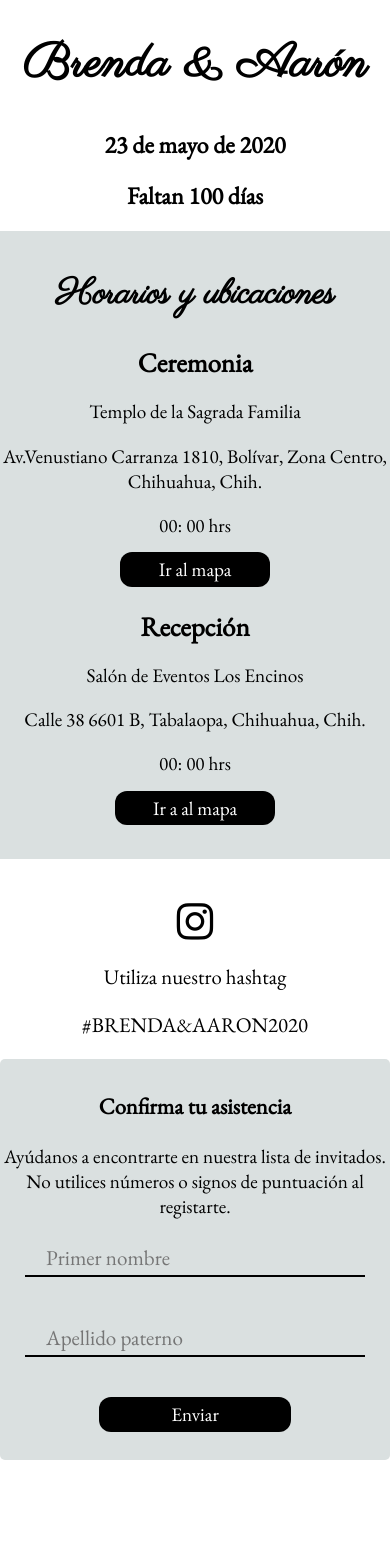
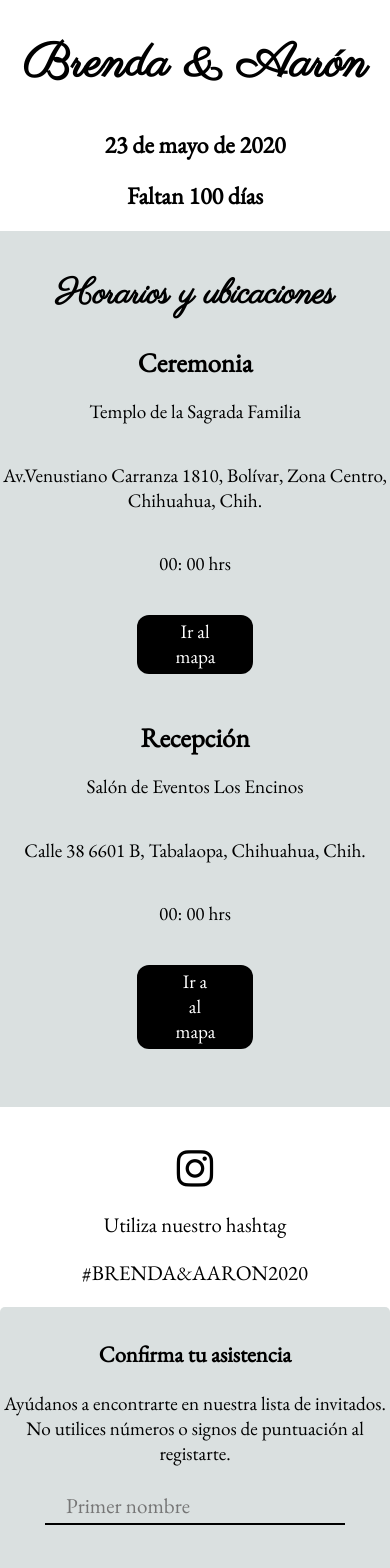
Before and after one commit to nayelyrodarte/Wedding-Rsvp, a React (Create React App) app: page / in a window 390 px wide. Shown: the top 1568 px of the page. Before the commit the page ends 1460 px from the top, so only its background shows below. Built offline with nearby package versions, Linux system fonts and the light colour scheme.

Commit message:
started adding media queries for desktop

```diff
--- a/src/Form.js
+++ b/src/Form.js
@@ -13,10 +13,15 @@ const Button = styled.button`
   outline: none;
   width: 50%;
   justify-self: center;
+
+  @media (max-width: 2560px) {
+    width: 20%;
+  }
 `;
 
 const RSVP = styled.form`
-  display: grid;
+  display: flex;
+  flex-direction: column;
   align-items: center;
   background: #dae0e0;
   padding: 0.5em 0.2em;
--- a/src/Itinerary.js
+++ b/src/Itinerary.js
@@ -12,6 +12,12 @@ const Subtitle = styled.h4`
   font-size: 1.4em;
   margin-top: 1em;
   margin-bottom: 0em;
+`;
+
+const Subcontent = styled.p`
+  @media (max-width: 2560px) {
+    flex-direction: row;
+  }
 `;
 
 const Button = styled.a`
@@ -33,9 +39,16 @@ const Button = styled.a`
   &:active {
     color: none;
   }
+
+  @media (max-width: 2560px) {
+    width: 10%;
+    align-self: center;
+  }
 `;
 
 const Content = styled.div`
+  display: flex;
+  flex-direction: column;
   font-size: 1.2em;
   justify-content: center;
   background: #dae0e0;
@@ -49,7 +62,8 @@ class Itinerary extends Component {
       <div>
         <Content>
           <Title> Horarios y ubicaciones </Title>
-          <Subtitle> Ceremonia </Subtitle> <p> Templo de la Sagrada Familia </p>{' '}
+          <Subtitle> Ceremonia </Subtitle>
+          <p> Templo de la Sagrada Familia </p>{' '}
           <p>
             Av.Venustiano Carranza 1810, Bolívar, Zona Centro, Chihuahua, Chih.{' '}
           </p>{' '}
```
